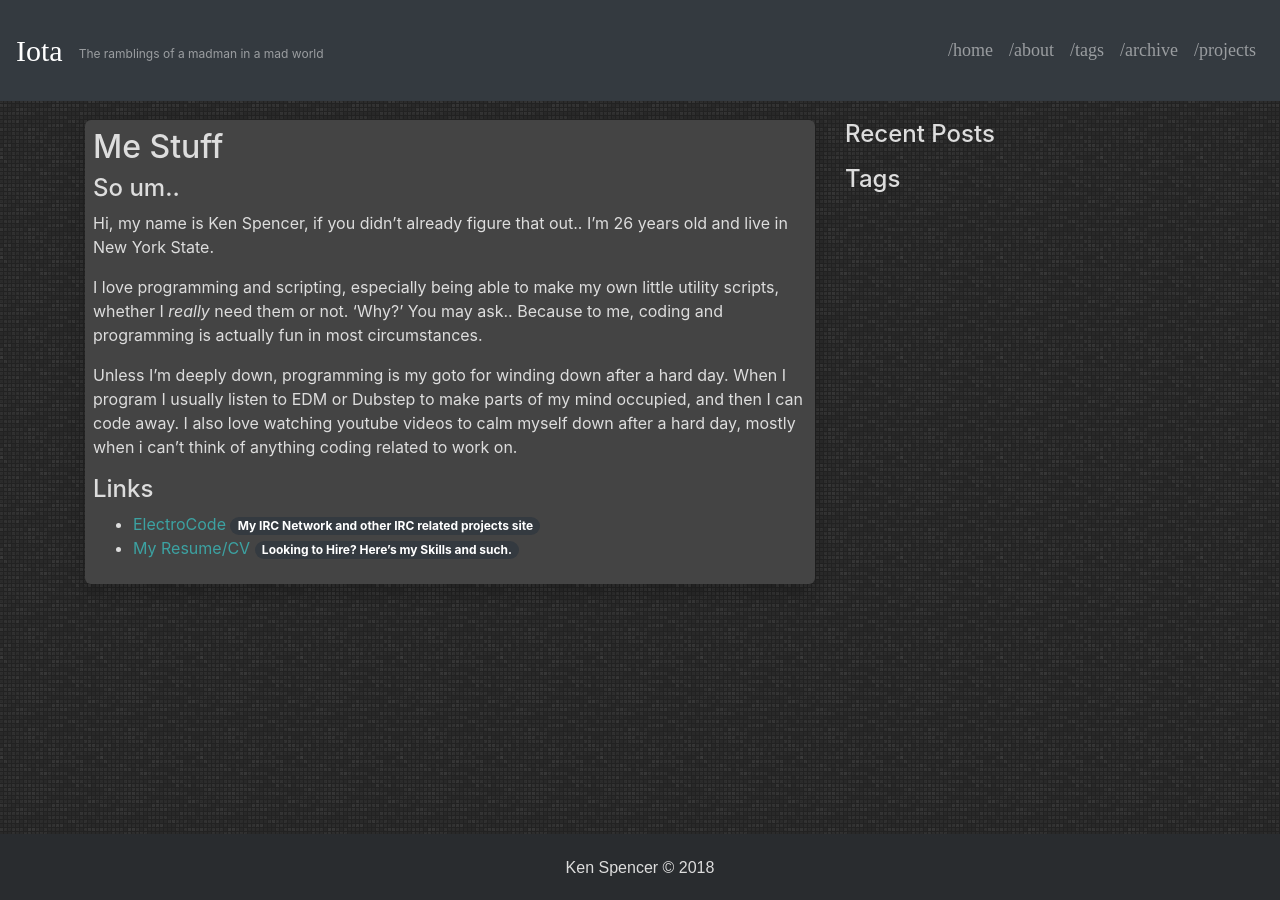
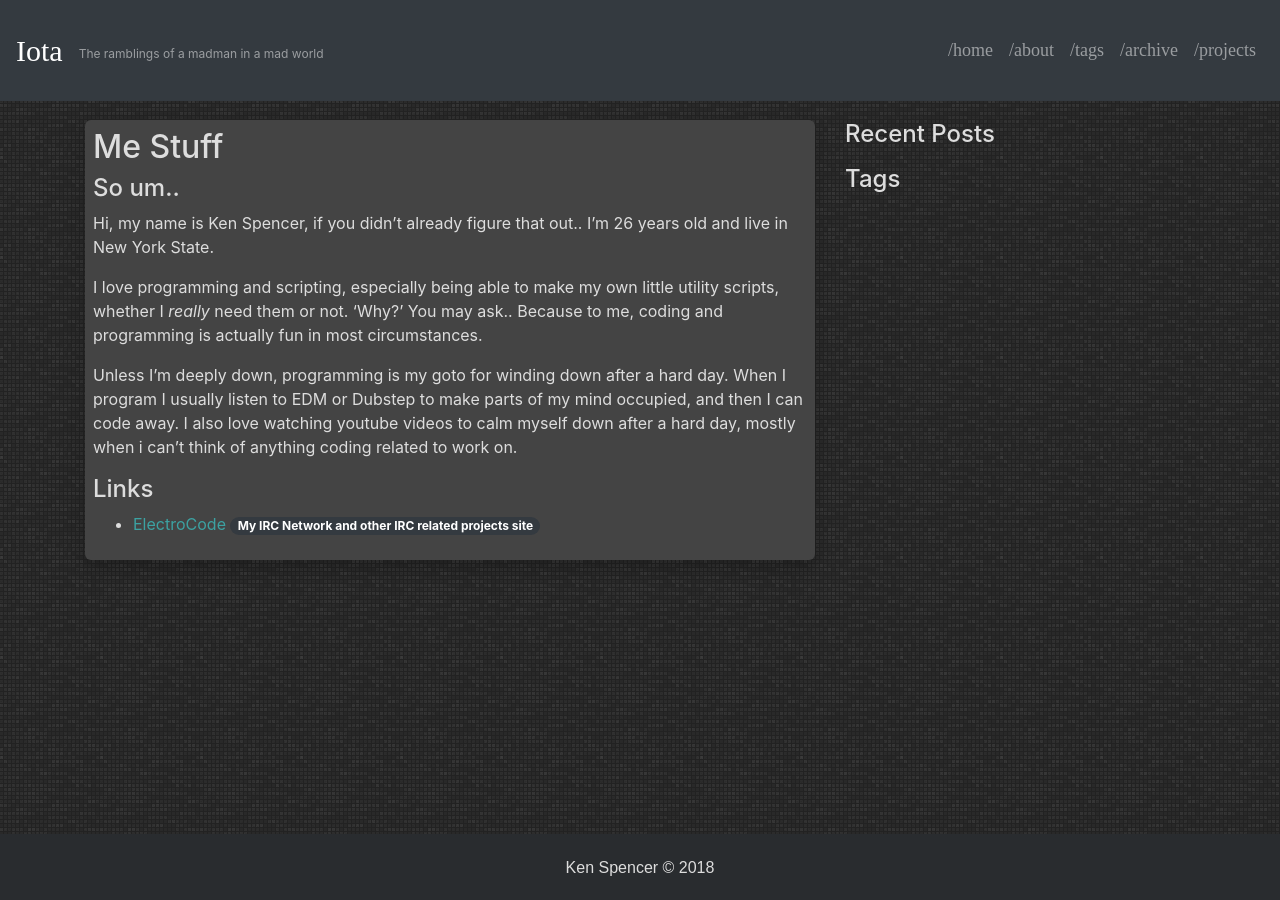
Before and after one commit to IotaSpencer/iotaspencer.me, a Jekyll site: the page built from about.md, in a window 1280 px wide and 900 px high. Built offline with Jekyll 4.4.1, drawn with Linux system fonts in a browser that asks for light colours; nearby versions of some CDN libraries.

Commit message:
remove resume from about for the time being

```diff
--- a/about.md
+++ b/about.md
@@ -16,4 +16,4 @@ Unless I'm deeply down, programming is my goto for winding down after a hard day
 ## Links
 
 * [ElectroCode](https://electrocode.net) <span class="badge badge-pill badge-dark">My IRC Network and other IRC related projects site</span>
-* [My Resume/CV](/resume) <span class="badge badge-pill badge-dark">Looking to Hire? Here's my Skills and such.</span>
+<!--* [My Resume/CV](/resume) <span class="badge badge-pill badge-dark">Looking to Hire? Here's my Skills and such.</span>-->
```
